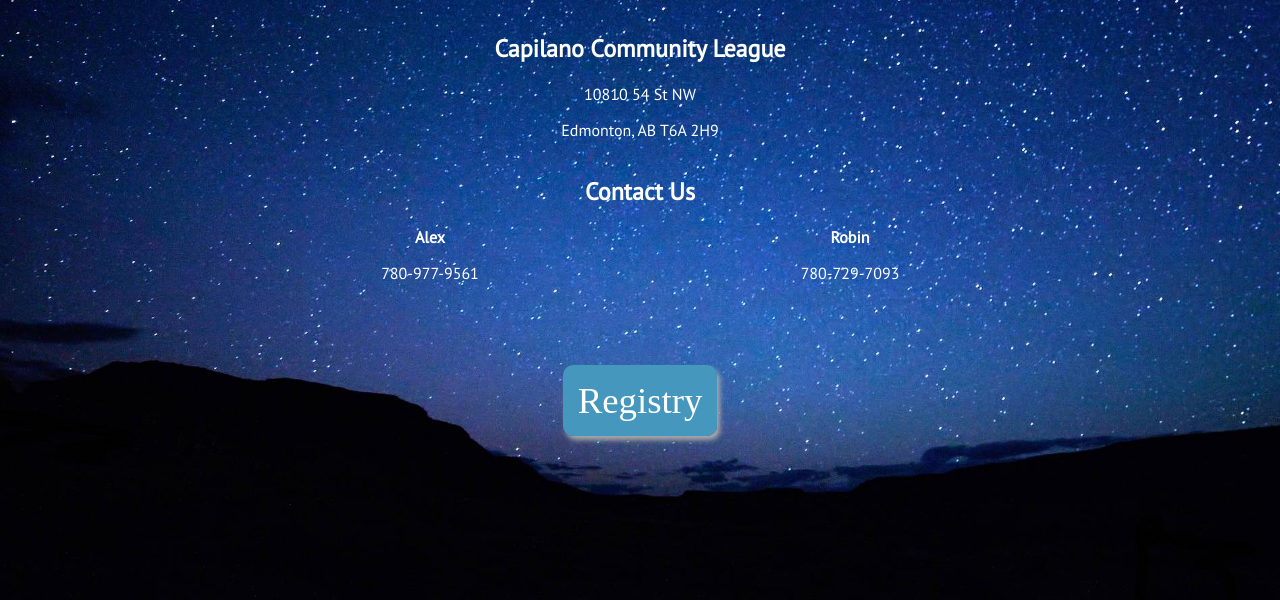
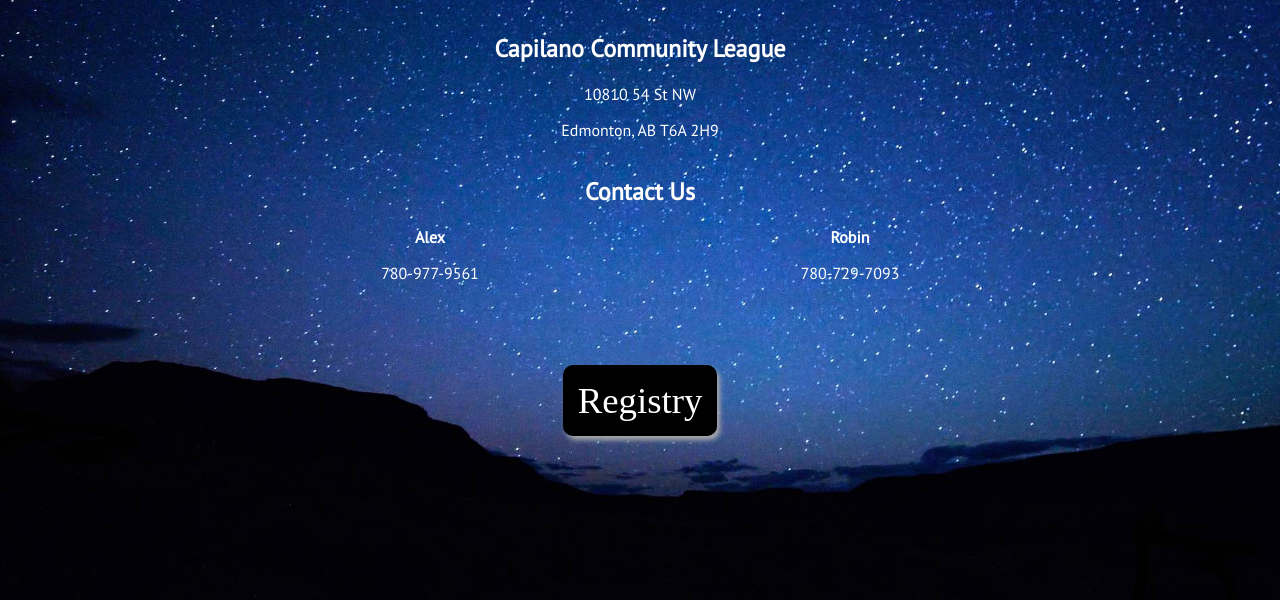
Before and after one commit to robinlake/wedding-site, a plain HTML site: page index.html in a window 1280 px wide. In both pictures the pointer is over the link "Registry". Shown: the part 458-1058 px from the top of the page. Drawn offline with Linux system fonts and the light colour scheme; some packages are replaced by stand-ins of ours.

Commit message:
added registry link

```diff
--- a/index.css
+++ b/index.css
@@ -64,7 +64,8 @@ h1 {
 }
 
 .time a:hover {
-  background: rgb(70, 151, 189);
+  /* background: rgb(70, 151, 189); */
+  background: rgb(0, 0, 0);
 }
 
 @media only screen and (max-width: 500px) {
```
